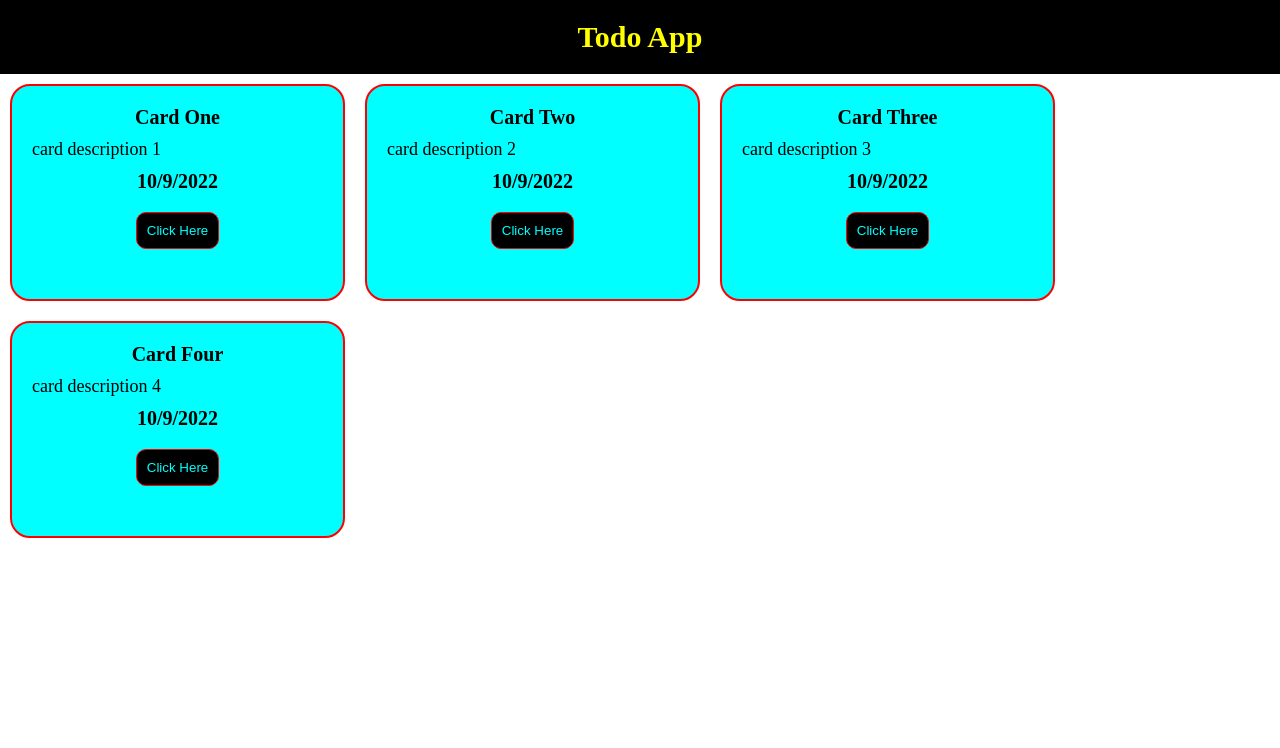
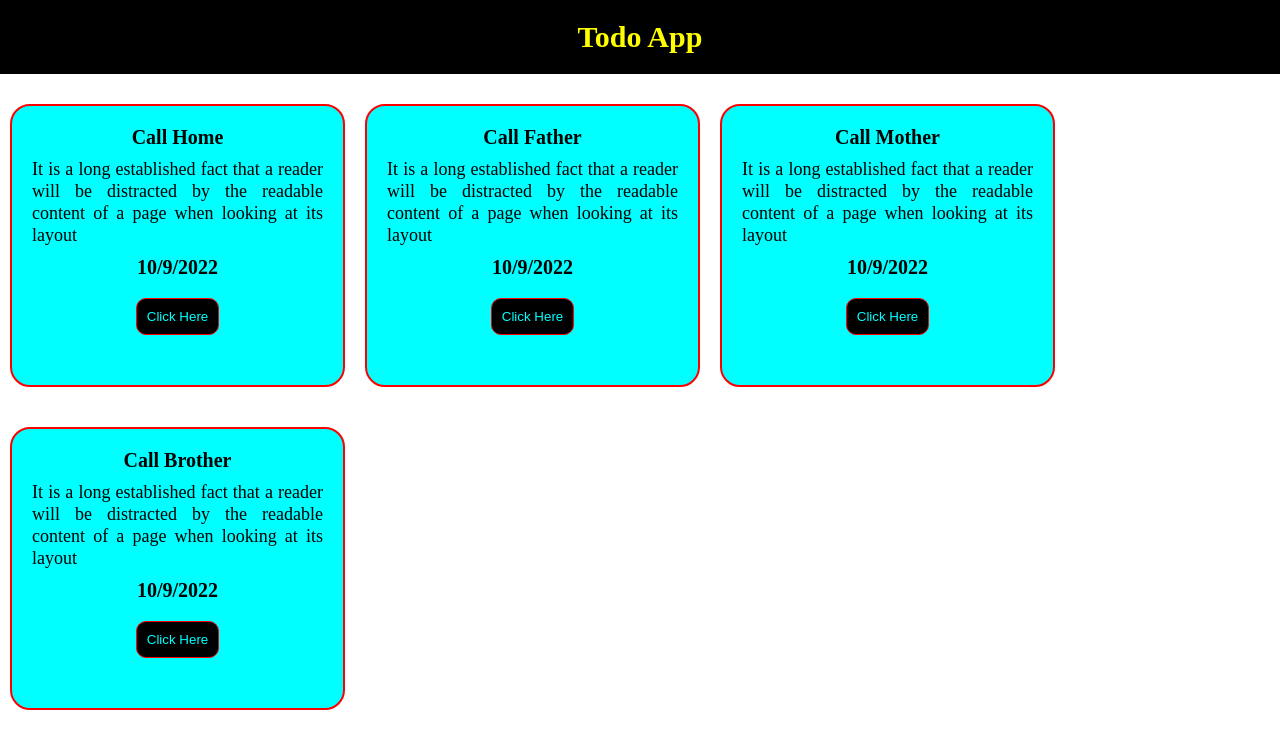
Before and after one commit to sarkermajid/react-basic-with-anis, a React (Create React App) app: page / in a window 1280 px wide. Shown: the top 748 px of the page. Built offline with nearby package versions, Linux system fonts and the light colour scheme.

Commit message:
mapping data to component

```diff
--- a/package.json
+++ b/package.json
@@ -9,6 +9,7 @@
     "react": "^18.2.0",
     "react-dom": "^18.2.0",
     "react-scripts": "5.0.1",
+    "uuid": "^9.0.0",
     "web-vitals": "^2.1.4"
   },
   "scripts": {
--- a/public/index.html
+++ b/public/index.html
@@ -6,7 +6,7 @@
     <link rel="stylesheet" href="style.css">
   </head>
   <body>
-    <noscript>You need to enable JavaScript to run this app.</noscript>
     <div id="root"></div>
+    <script src="../src/index.js" type="text/jsx"></script>
   </body>
 </html>
--- a/public/style.css
+++ b/public/style.css
@@ -13,6 +13,7 @@
 .card {
     width: 335px;
     margin: 10px;
+    margin-top: 30px;
     padding: 20px;
     box-sizing: border-box;
     font-size: 18px;
@@ -52,8 +53,8 @@
 }
 
 .buttonStyle:hover{
-    background-color: red;
-    color: black;
+    background-color: black;
+    color: yellow;
     border: 1px solid yellow;
     transition: .07s;
 }
--- a/src/App.js
+++ b/src/App.js
@@ -1,16 +1,15 @@
 import React from "react";
 import Card from "./components/Card";
+import Data from "./data.json";
 
 const heading = 'Todo App';
 
 function App(){
+    console.log(Data);
     return(
         <div>
             <h1 className='headingStyle'>{heading}</h1>
-            <Card cardTitle='Card One' cardDes='card description 1'></Card>
-            <Card cardTitle='Card Two' cardDes='card description 2'></Card>
-            <Card cardTitle='Card Three' cardDes='card description 3'></Card>
-            <Card cardTitle='Card Four' cardDes='card description 4'></Card>
+            {Data.map((data, index) => <Card key={index} title={data.title} des={data.des}></Card>)}
         </div>
     );
 }
--- a/src/components/Card.js
+++ b/src/components/Card.js
@@ -4,11 +4,11 @@ const currentMonth = date.getMonth();
 const currentYear = date.getFullYear();
 
 function Card(props){
-    const {cardTitle, cardDes} = props; // destructuring
+    const {title, des} = props; // destructuring
     return(
         <div className='card'>
-            <h4 className='cardTitle'>{cardTitle}</h4>
-            <p className='cardDescription'>{cardDes}</p>
+            <h4 className='cardTitle'>{title}</h4>
+            <p className='cardDescription'>{des}</p>
             <p className='cardDate'>{currentDate + '/' + currentMonth + '/' + currentYear}</p>
             <button className='buttonStyle'>Click Here</button>
       </div>
--- /dev/null
+++ b/src/data.json
@@ -0,0 +1,18 @@
+[
+    {
+        "title":"Call Home",
+        "des": "It is a long established fact that a reader will be distracted by the readable content of a page when looking at its layout"
+    },
+    {
+        "title":"Call Father",
+        "des":"It is a long established fact that a reader will be distracted by the readable content of a page when looking at its layout"
+    },
+    {
+        "title":"Call Mother",
+        "des":"It is a long established fact that a reader will be distracted by the readable content of a page when looking at its layout"
+    },
+    {
+        "title" :"Call Brother",
+        "des" : "It is a long established fact that a reader will be distracted by the readable content of a page when looking at its layout"
+    }
+]
```
Also changed, not shown: 1 other file (tests, documents, lock files or other folders).
